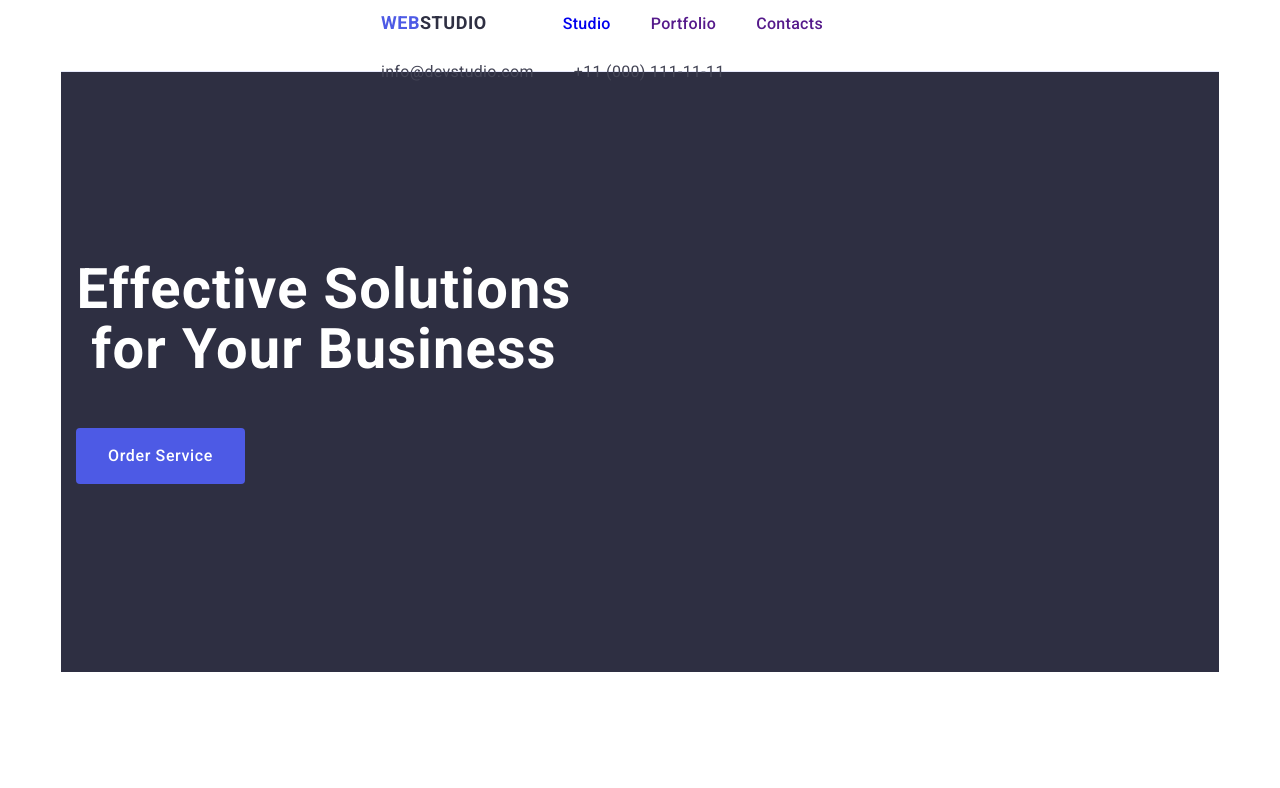
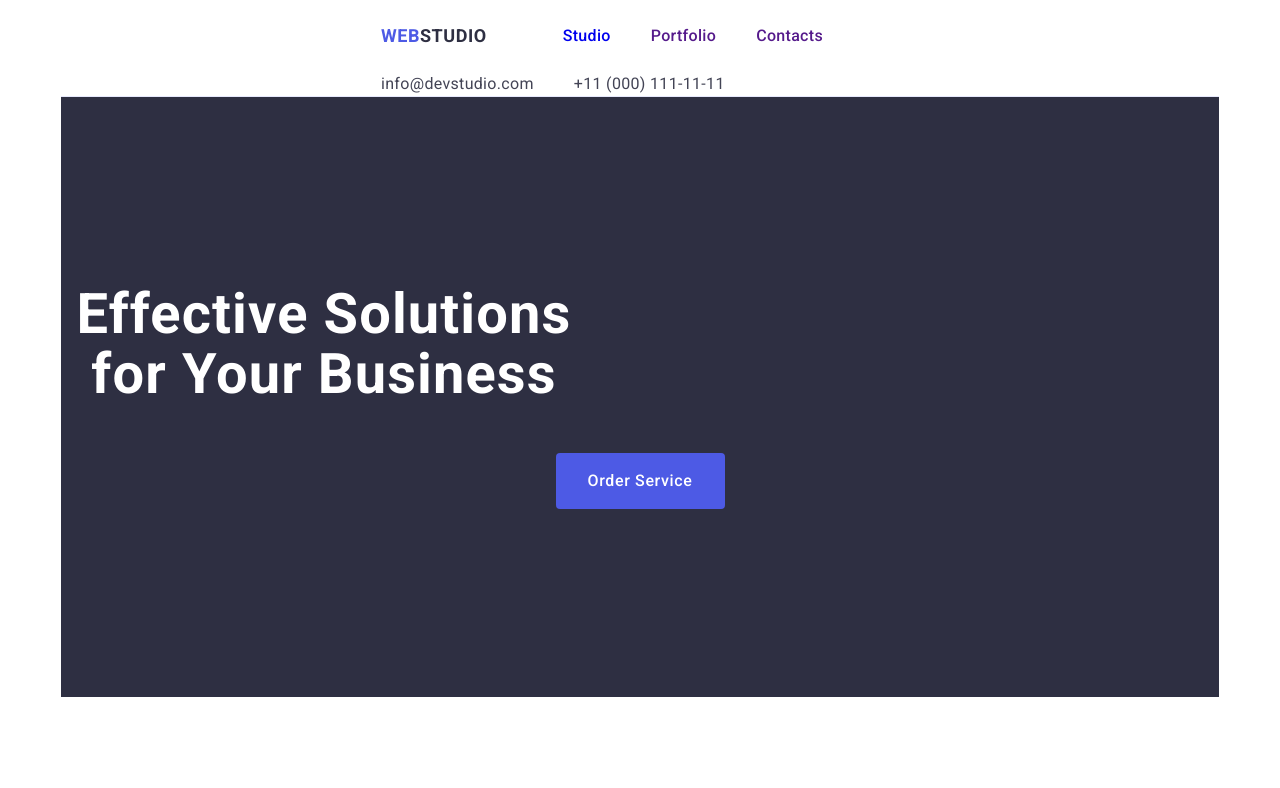
Before and after one commit to evelina2707/goit-markup-hw-03, a plain HTML site: page index.html in a window 1280 px wide. Shown: the top 788 px of the page. Drawn offline with nearby package versions, Linux system fonts and the light colour scheme.

Commit message:
edit css

```diff
--- a/css/style.css
+++ b/css/style.css
@@ -51,7 +51,6 @@ img {
 .page-header {
 display: flex;
 justify-content: space-between;
-height: 72px;
 align-items: center;
 border-bottom: 1px solid #e7e9fc;
 }
@@ -180,6 +179,7 @@ display: flex;
   background-color: #4d5ae5;
   cursor: pointer;
   display: block;
+  margin: auto;
   min-width: 169px;
   height: 56px;
   border: none;
```
